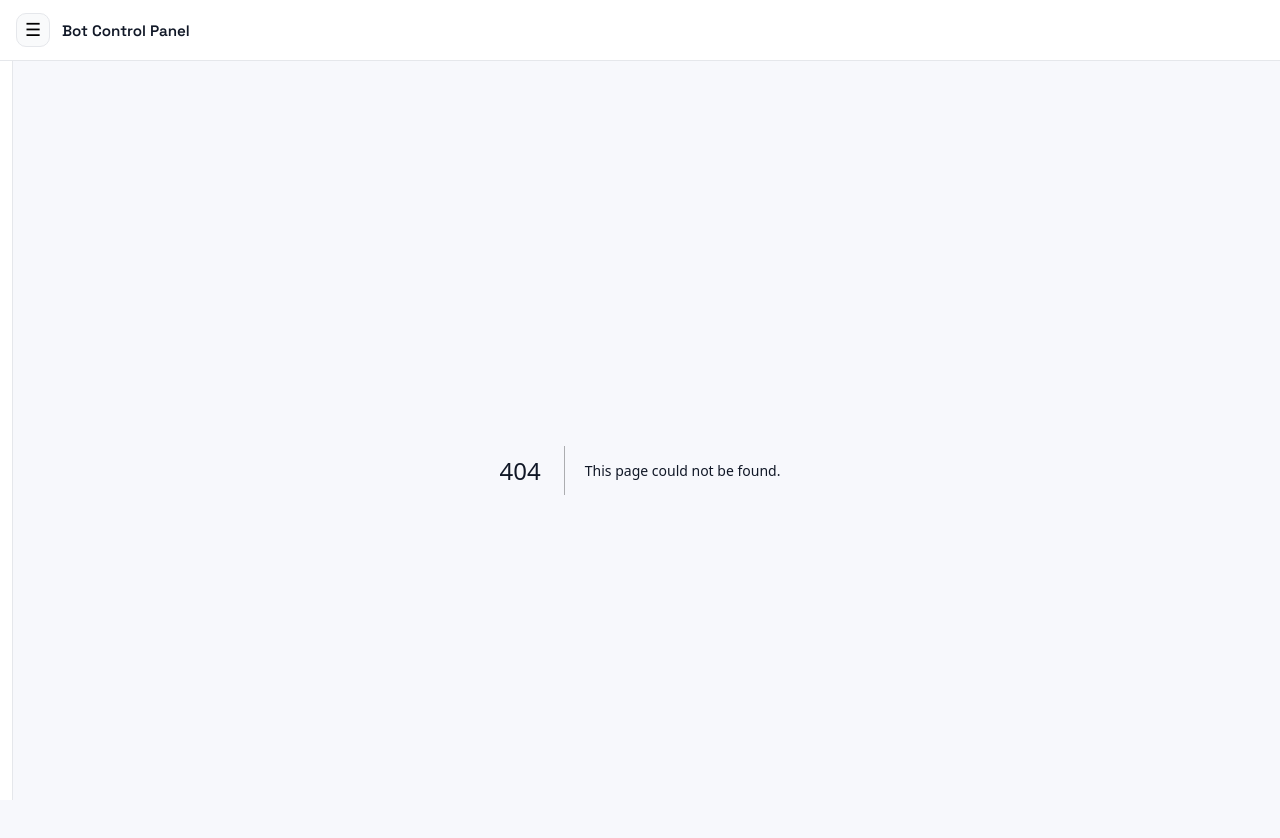
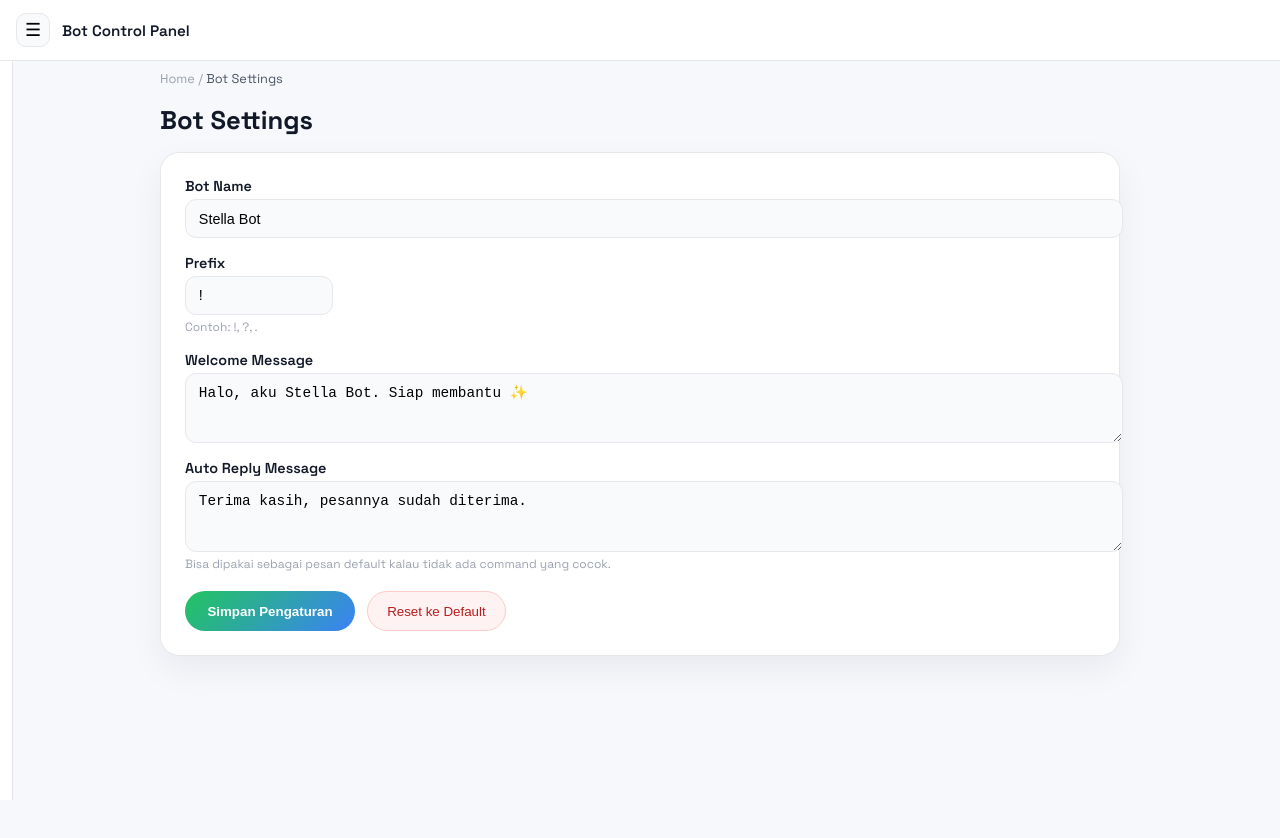
Before and after one commit to hiuraaaaa/tele, a Next.js app: page /settings in a window 1280 px wide. Before the commit this address had no page. Shown: the top 838 px of the page. After the commit the page ends 800 px from the top, so only its background shows below. Built offline with nearby package versions, Linux system fonts and the light colour scheme.

Commit message:
Create page.jsx

```diff
--- /dev/null
+++ b/app/settings/page.jsx
@@ -0,0 +1,192 @@
+"use client";
+
+import { useEffect, useState } from "react";
+
+export default function SettingsPage() {
+  const [settings, setSettings] = useState(null);
+  const [saving, setSaving] = useState(false);
+  const [resetting, setResetting] = useState(false);
+
+  async function load() {
+    const res = await fetch("/api/settings");
+    const data = await res.json();
+    setSettings(data);
+  }
+
+  useEffect(() => {
+    load();
+  }, []);
+
+  async function handleSave(e) {
+    e.preventDefault();
+    setSaving(true);
+    try {
+      await fetch("/api/settings", {
+        method: "POST",
+        headers: { "Content-Type": "application/json" },
+        body: JSON.stringify(settings)
+      });
+      alert("Pengaturan disimpan.");
+    } catch (e) {
+      alert("Gagal menyimpan: " + e.message);
+    } finally {
+      setSaving(false);
+    }
+  }
+
+  async function handleReset() {
+    if (!confirm("Reset semua pengaturan ke default?")) return;
+    setResetting(true);
+    try {
+      await fetch("/api/settings", {
+        method: "POST",
+        headers: { "Content-Type": "application/json" },
+        body: JSON.stringify({ reset: true })
+      });
+      await load();
+    } catch (e) {
+      alert("Gagal reset: " + e.message);
+    } finally {
+      setResetting(false);
+    }
+  }
+
+  if (!settings) {
+    return <p>Memuat pengaturan…</p>;
+  }
+
+  return (
+    <div>
+      <div style={{ fontSize: "0.8rem", color: "#9ca3af", marginBottom: "0.5rem" }}>
+        Home / <span style={{ color: "#4b5563" }}>Bot Settings</span>
+      </div>
+      <h1 style={{ fontSize: "1.6rem", fontWeight: 700, marginBottom: "0.5rem" }}>
+        Bot Settings
+      </h1>
+
+      <form
+        onSubmit={handleSave}
+        style={{
+          marginTop: "1rem",
+          backgroundColor: "#ffffff",
+          borderRadius: "1.2rem",
+          border: "1px solid #e5e7eb",
+          padding: "1.5rem",
+          boxShadow: "0 14px 34px rgba(15,23,42,0.06)"
+        }}
+      >
+        <Field
+          label="Bot Name"
+          value={settings.botName}
+          onChange={(v) => setSettings({ ...settings, botName: v })}
+        />
+
+        <Field
+          label="Prefix"
+          value={settings.prefix}
+          maxLength={3}
+          style={{ maxWidth: "120px" }}
+          onChange={(v) => setSettings({ ...settings, prefix: v })}
+          help="Contoh: !, ?, ."
+        />
+
+        <Field
+          label="Welcome Message"
+          textarea
+          value={settings.welcomeMessage}
+          onChange={(v) => setSettings({ ...settings, welcomeMessage: v })}
+        />
+
+        <Field
+          label="Auto Reply Message"
+          textarea
+          value={settings.autoReply}
+          onChange={(v) => setSettings({ ...settings, autoReply: v })}
+          help="Bisa dipakai sebagai pesan default kalau tidak ada command yang cocok."
+        />
+
+        <div style={{ marginTop: "1.2rem", display: "flex", gap: "0.75rem" }}>
+          <button type="submit" disabled={saving} style={btnPrimary}>
+            {saving ? "Menyimpan…" : "Simpan Pengaturan"}
+          </button>
+          <button
+            type="button"
+            disabled={resetting}
+            onClick={handleReset}
+            style={btnDanger}
+          >
+            {resetting ? "Mereset…" : "Reset ke Default"}
+          </button>
+        </div>
+      </form>
+    </div>
+  );
+}
+
+function Field({ label, value, onChange, textarea, help, maxLength, style }) {
+  return (
+    <div style={{ marginBottom: "1rem" }}>
+      <label
+        style={{
+          fontSize: "0.9rem",
+          fontWeight: 600,
+          display: "block",
+          marginBottom: 4
+        }}
+      >
+        {label}
+      </label>
+      {textarea ? (
+        <textarea
+          rows={3}
+          value={value}
+          onChange={(e) => onChange(e.target.value)}
+          style={{ ...inp, resize: "vertical", ...(style || {}) }}
+        />
+      ) : (
+        <input
+          type="text"
+          maxLength={maxLength}
+          value={value}
+          onChange={(e) => onChange(e.target.value)}
+          style={{ ...inp, ...(style || {}) }}
+        />
+      )}
+      {help && (
+        <div style={{ fontSize: "0.75rem", color: "#9ca3af", marginTop: 4 }}>
+          {help}
+        </div>
+      )}
+    </div>
+  );
+}
+
+const inp = {
+  display: "block",
+  width: "100%",
+  padding: "0.65rem 0.8rem",
+  borderRadius: "0.7rem",
+  border: "1px solid #e5e7eb",
+  backgroundColor: "#f9fafb",
+  fontSize: "0.9rem"
+};
+
+const btnPrimary = {
+  padding: "0.7rem 1.4rem",
+  borderRadius: "999px",
+  border: "none",
+  background: "linear-gradient(135deg,#22c55e,#3b82f6)",
+  color: "#ffffff",
+  fontWeight: 600,
+  cursor: "pointer"
+};
+
+const btnDanger = {
+  padding: "0.7rem 1.2rem",
+  borderRadius: "999px",
+  border: "1px solid #fecaca",
+  backgroundColor: "#fef2f2",
+  color: "#b91c1c",
+  fontWeight: 500,
+  cursor: "pointer"
+};
```
